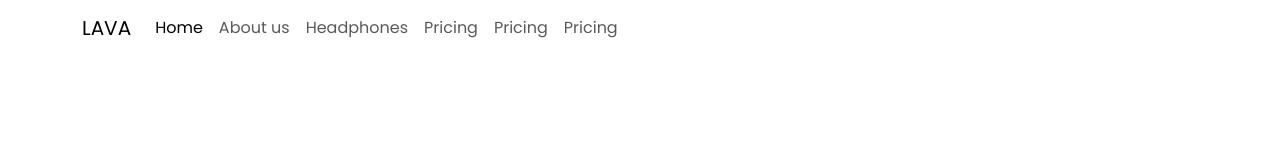
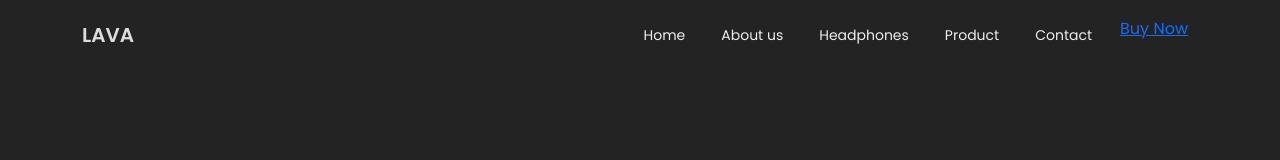
Before and after one commit to Indrajiths4/LAVA, a plain HTML site: page index.html in a window 1280 px wide. Drawn offline with nearby package versions, Linux system fonts and the light colour scheme.

Commit message:
Initial Commit

```diff
--- a/index.html
+++ b/index.html
@@ -19,9 +19,9 @@
                     <span class="navbar-toggler-icon"></span>
                   </button>
                   <div class="collapse navbar-collapse" id="navbarNav">
-                    <ul class="navbar-nav">
+                    <ul class="navbar-nav ms-auto">
                       <li class="nav-item">
-                        <a class="nav-link active" aria-current="page" href="#">Home</a>
+                        <a class="nav-link" aria-current="page" href="#">Home</a>
                       </li>
                       <li class="nav-item">
                         <a class="nav-link" href="#">About us</a>
@@ -30,13 +30,13 @@
                         <a class="nav-link" href="#">Headphones</a>
                       </li>
                       <li class="nav-item">
-                        <a class="nav-link" href="#">Pricing</a>
+                        <a class="nav-link" href="#">Product</a>
                       </li>
                       <li class="nav-item">
-                        <a class="nav-link" href="#">Pricing</a>
+                        <a class="nav-link" href="#">Contact</a>
                       </li>
                       <li class="nav-item">
-                        <a class="nav-link" href="#">Pricing</a>
+                        <a class="btn-navbar" href="#">Buy Now</a>
                       </li>
                     </ul>
                   </div>
--- a/style.css
+++ b/style.css
@@ -5,8 +5,30 @@
     padding: 0%;
     box-sizing: border-box;
     font-family: 'Poppins', sans-serif;
+    color: white;
 }
 
 body {
+    background-color: #232323;
+    overflow-x: hidden;
+}
 
+.header {
+    height: 100vh;
+    width: 100%;
 }
+.navbar {
+    padding: 15px 18px !important;
+}
+.logo {
+    font-weight: 600;
+    color: rgba(255, 255, 255, 0.848) !important;
+}
+.nav-item {
+    margin: 0px 10px;
+}
+.nav-item .nav-link {
+    color: rgba(255, 255, 255, 0.92);
+    font-size: 14px;
+    font-weight: 500;
+}
```
